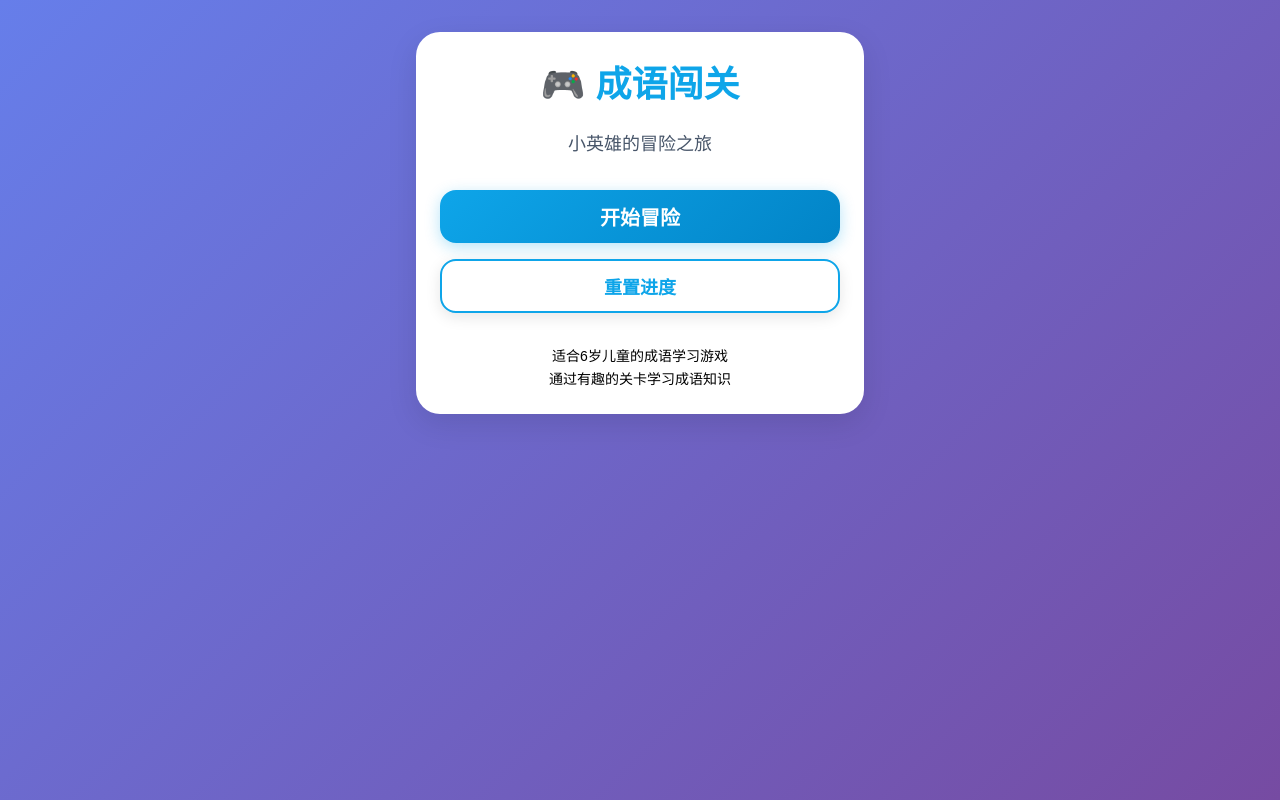
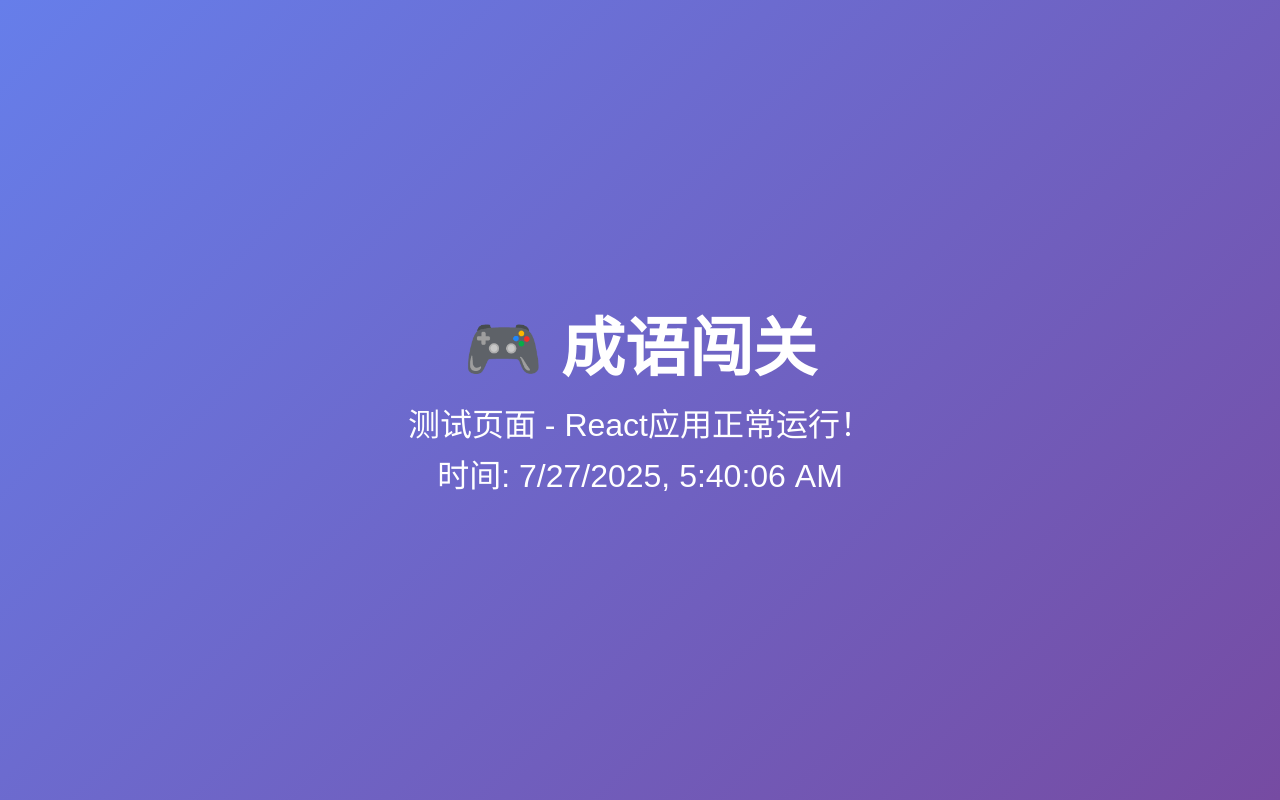
Before and after one commit to bluelyw/IdiomHeros, a React (Vite) app: page / in a window 1280 px wide. Built offline with nearby package versions, Linux system fonts and the light colour scheme.

Commit message:
test: 添加简化测试页面以诊断React渲染问题

```diff
--- a/src/App.tsx
+++ b/src/App.tsx
@@ -1,131 +1,20 @@
-// 成语闯关游戏主应用组件
-import { useState, useEffect } from 'react';
-import { loadProgress, saveProgress, GameProgress } from './utils/storage';
-import StartScreen from './components/StartScreen';
-import LevelMap from './components/LevelMap';
-import LevelPlay from './components/LevelPlay';
-import Summary from './components/Summary';
-
-type GameState = 'start' | 'map' | 'level' | 'summary';
-
-interface AppState {
-  currentState: GameState;
-  currentLevel?: string;
-  progress: GameProgress;
-}
-
+// 成语闯关游戏主应用组件 - 临时测试版本
 function App() {
-  const [appState, setAppState] = useState<AppState>(() => ({
-    currentState: 'start',
-    progress: loadProgress(),
-  }));
-
-  // 当进度变化时保存到localStorage
-  useEffect(() => {
-    saveProgress(appState.progress);
-  }, [appState.progress]);
-
-  // 导航到不同页面
-  const navigateTo = (state: GameState, levelId?: string) => {
-    setAppState(prev => ({
-      ...prev,
-      currentState: state,
-      currentLevel: levelId,
-    }));
-  };
-
-  // 更新游戏进度
-  const updateGameProgress = (levelId: string, levelScore: number) => {
-    setAppState(prev => ({
-      ...prev,
-      progress: {
-        ...prev.progress,
-        cleared: [...prev.progress.cleared, levelId],
-        score: prev.progress.score + levelScore,
-        stickers: prev.progress.stickers + 1,
-        medals: Math.floor((prev.progress.stickers + 1) / 5),
-      },
-    }));
-
-    // 解锁下一关
-    const levelIndex = parseInt(levelId.slice(1)) - 1;
-    const nextLevelId = `L${levelIndex + 2}`;
-
-    if (nextLevelId && !appState.progress.unlocked.includes(nextLevelId)) {
-      setAppState(prev => ({
-        ...prev,
-        progress: {
-          ...prev.progress,
-          unlocked: [...prev.progress.unlocked, nextLevelId],
-        },
-      }));
-    }
-  };
-
-  // 重置进度
-  const resetProgress = () => {
-    const defaultProgress = {
-      unlocked: ['L1'],
-      cleared: [],
-      stickers: 0,
-      medals: 0,
-      score: 0,
-    };
-    setAppState(prev => ({
-      ...prev,
-      progress: defaultProgress,
-    }));
-  };
-
-  // 渲染当前页面
-  const renderCurrentPage = () => {
-    switch (appState.currentState) {
-      case 'start':
-        return (
-          <StartScreen
-            onStart={() => navigateTo('map')}
-            onReset={resetProgress}
-          />
-        );
-
-      case 'map':
-        return (
-          <LevelMap
-            progress={appState.progress}
-            onLevelSelect={(levelId) => navigateTo('level', levelId)}
-            onViewSummary={() => navigateTo('summary')}
-          />
-        );
-
-      case 'level':
-        return appState.currentLevel ? (
-          <LevelPlay
-            levelId={appState.currentLevel}
-            onComplete={(levelId, score) => {
-              updateGameProgress(levelId, score);
-              navigateTo('map');
-            }}
-            onBack={() => navigateTo('map')}
-          />
-        ) : null;
-
-      case 'summary':
-        return (
-          <Summary
-            progress={appState.progress}
-            onBack={() => navigateTo('map')}
-          />
-        );
-
-      default:
-        return <StartScreen onStart={() => navigateTo('map')} onReset={resetProgress} />;
-    }
-  };
-
   return (
-    <div className="min-h-screen">
-      <div className="container">
-        {renderCurrentPage()}
+    <div style={{
+      minHeight: '100vh',
+      background: 'linear-gradient(135deg, #667eea, #764ba2)',
+      display: 'flex',
+      alignItems: 'center',
+      justifyContent: 'center',
+      color: 'white',
+      fontSize: '2rem',
+      fontFamily: 'Arial, sans-serif'
+    }}>
+      <div style={{ textAlign: 'center' }}>
+        <h1>🎮 成语闯关</h1>
+        <p>测试页面 - React应用正常运行！</p>
+        <p>时间: {new Date().toLocaleString()}</p>
       </div>
     </div>
   );
```
